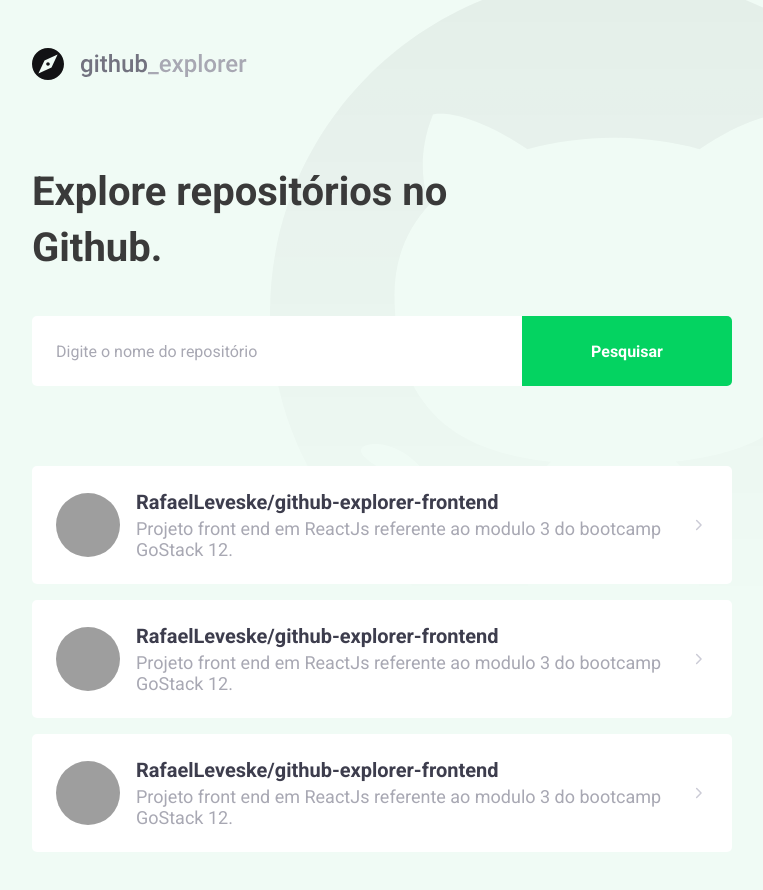
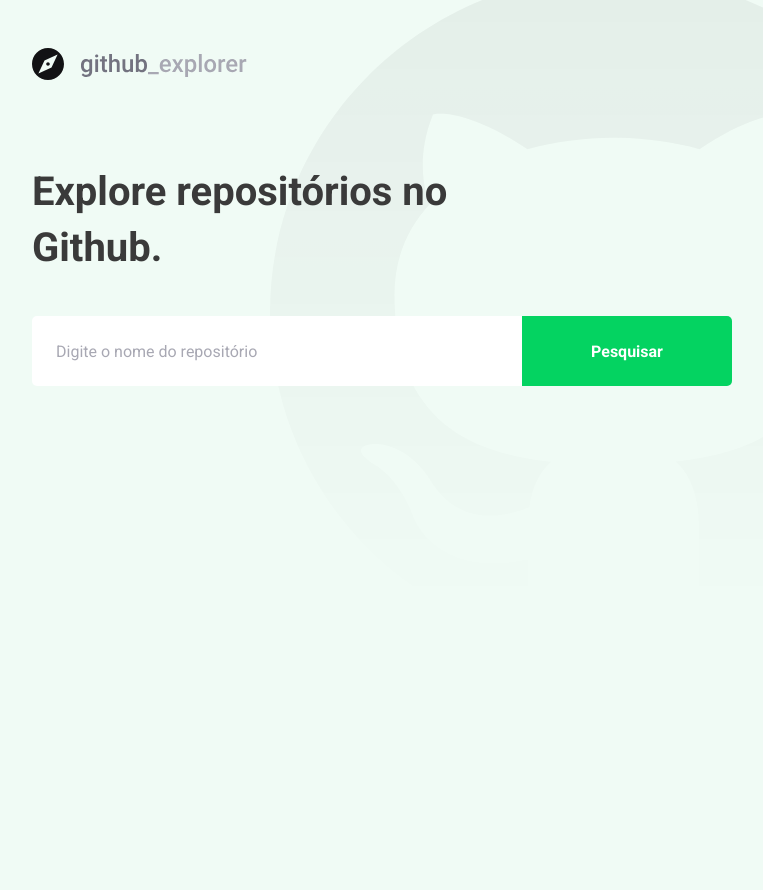
Before and after one commit to RafaelLeveske/react-github-explorer, a React (Create React App) app: page / in a window 1280 px wide. Shown: the top 890 px of the page, without its empty margins (144-907 px from the left). After the commit the page ends 800 px from the top, so only its background shows below. Built offline with nearby package versions, Linux system fonts and the light colour scheme; grey boxes are pictures that could not be loaded.

Commit message:
Adicionado conexão com a API do Github

```diff
--- a/package.json
+++ b/package.json
@@ -10,6 +10,7 @@
     "@types/node": "^12.0.0",
     "@types/react": "^16.9.0",
     "@types/react-dom": "^16.9.0",
+    "axios": "^0.19.2",
     "polished": "^3.6.5",
     "react": "^16.13.1",
     "react-dom": "^16.13.1",
--- a/src/pages/Dashboard/index.tsx
+++ b/src/pages/Dashboard/index.tsx
@@ -1,67 +1,69 @@
-import React from 'react';
+/* eslint-disable camelcase */
+import React, { useState, FormEvent } from 'react';
 import { FiChevronRight } from 'react-icons/fi';
+import api from '../../services/api';
 
 import logoImg from '../../assets/logo.svg';
 
 import { Title, Form, Repositories } from './styles';
 
-const Dashboard: React.FC = () => (
+interface Repository {
+  full_name: string;
+  description: string;
+  owner: {
+    login: string;
+    avatar_url: string;
+  };
+}
+
+const Dashboard: React.FC = () => {
+  const [newRepo, setNewRepo] = useState('');
+  const [repositories, setRepositories] = useState<Repository[]>([]);
+
+  async function handleAddRepository(
+    event: FormEvent<HTMLFormElement>,
+  ): Promise<void> {
+    event.preventDefault();
+
+    const response = await api.get<Repository>(`repos/${newRepo}`);
+
+    const repository = response.data;
+
+    setRepositories([...repositories, repository]);
+
+    setNewRepo('');
+  }
+
+  return (
     <>
       <img src={logoImg} alt="Github Explorer" />
       <Title>Explore repositórios no Github.</Title>
 
-    <Form>
-      <input placeholder="Digite o nome do repositório" />
+      <Form onSubmit={handleAddRepository}>
+        <input
+          value={newRepo}
+          onChange={e => setNewRepo(e.target.value)}
+          placeholder="Digite o nome do repositório"
+        />
         <button type="submit">Pesquisar</button>
       </Form>
 
       <Repositories>
-      <a href="teste">
+        {repositories.map(repository => (
+          <a key={repository.full_name} href="teste">
             <img
-          src="https://avatars1.githubusercontent.com/u/61164438?s=460&u=adeab63e92596927174349d3227ed3613f40f1cd&v=4"
-          alt="Avatar"
+              src={repository.owner.avatar_url}
+              alt={repository.owner.login}
             />
             <div>
-          <strong>RafaelLeveske/github-explorer-frontend</strong>
-          <p>
-            Projeto front end em ReactJs referente ao modulo 3 do bootcamp
-            GoStack 12.
-          </p>
+              <strong>{repository.full_name}</strong>
+              <p>{repository.description}</p>
             </div>
             <FiChevronRight size={20} />
           </a>
-
-      <a href="teste">
-        <img
-          src="https://avatars1.githubusercontent.com/u/61164438?s=460&u=adeab63e92596927174349d3227ed3613f40f1cd&v=4"
-          alt="Avatar"
-        />
-        <div>
-          <strong>RafaelLeveske/github-explorer-frontend</strong>
-          <p>
-            Projeto front end em ReactJs referente ao modulo 3 do bootcamp
-            GoStack 12.
-          </p>
-        </div>
-        <FiChevronRight size={20} />
-      </a>
-
-      <a href="teste">
-        <img
-          src="https://avatars1.githubusercontent.com/u/61164438?s=460&u=adeab63e92596927174349d3227ed3613f40f1cd&v=4"
-          alt="Avatar"
-        />
-        <div>
-          <strong>RafaelLeveske/github-explorer-frontend</strong>
-          <p>
-            Projeto front end em ReactJs referente ao modulo 3 do bootcamp
-            GoStack 12.
-          </p>
-        </div>
-        <FiChevronRight size={20} />
-      </a>
+        ))}
       </Repositories>
     </>
   );
-
+};
 export default Dashboard;
--- a/src/pages/Dashboard/styles.ts
+++ b/src/pages/Dashboard/styles.ts
@@ -76,7 +76,8 @@
     }
 
     div {
-      margin-left: 16px;
+      margin: 0 16px;
+      flex: 1;
 
       strong {
         font-size: 20px;
--- /dev/null
+++ b/src/services/api.ts
@@ -0,0 +1,7 @@
+import axios from 'axios';
+
+const api = axios.create({
+  baseURL: 'https://api.github.com',
+});
+
+export default api;
```
Also changed, not shown: .eslintrc.json, 1 other file (tests, documents, lock files or other folders). Lines whose indentation alone changed are shown as unchanged.
